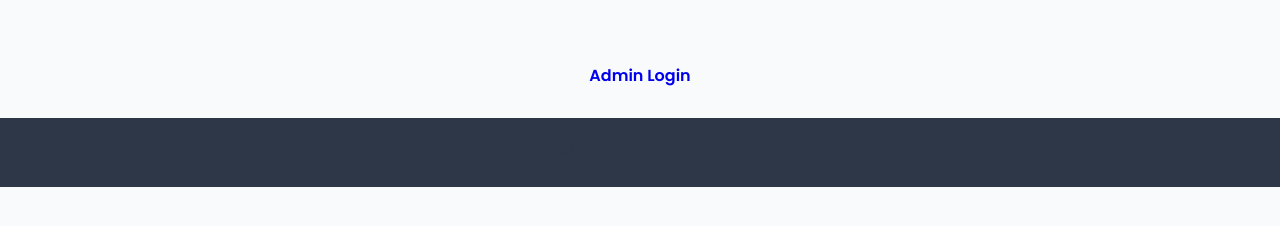
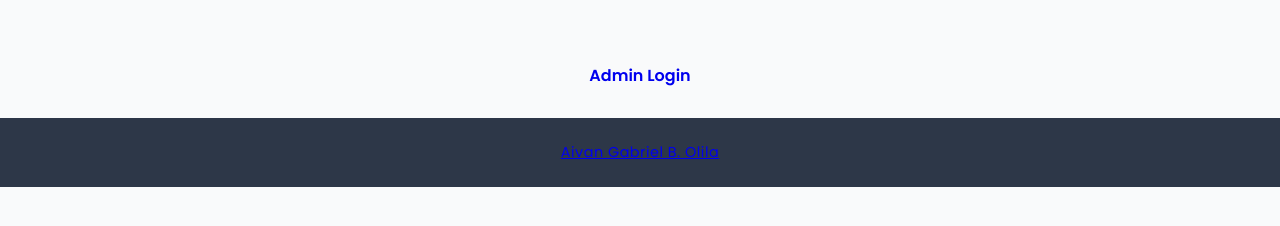
Before and after one commit to Olila-DCET/QuizzifyHub, a plain HTML site: page index.html in a window 1280 px wide. Shown: the part 482-708 px from the top of the page. Drawn offline with Linux system fonts and the light colour scheme.

Commit message:
Update index.html with latest changes

```diff
--- a/index.html
+++ b/index.html
@@ -56,7 +56,7 @@
   </div>
 
   <footer>
-    <a href="https://web.facebook.com/vangabrielbeato" class="nav-link">Aivan Gabriel B. Olila</a>
+    <a href="https://web.facebook.com/vangabrielbeato">Aivan Gabriel B. Olila</a>
   </footer>
 
 <div id="features-modal" class="modal" role="dialog" aria-modal="true" aria-labelledby="features-title">
```
